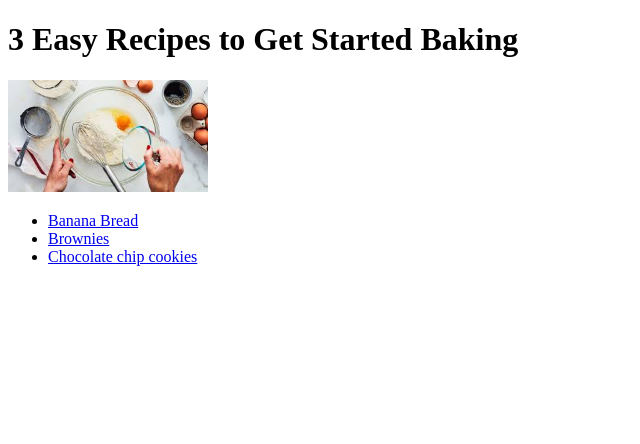
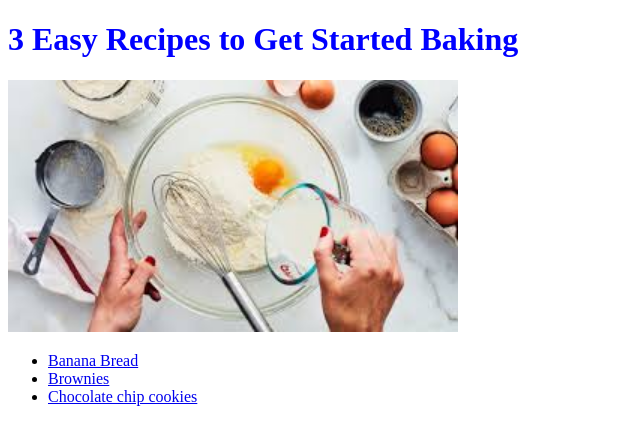
Before and after one commit to taspicknall/odin-recipes, a plain HTML site: page index.html in a window 1280 px wide. Shown: the whole page, without its empty margins (0-640 px from the left). Drawn offline with Linux system fonts and the light colour scheme.

Commit message:
change img width, try to add border

```diff
--- a/style.css
+++ b/style.css
@@ -1,4 +1,9 @@
 img {
     height: auto;
-    width: 200px;
+    width: 450px;
 }
+
+h1 {
+    color: blue;
+    border: 4px blue
+}
```
